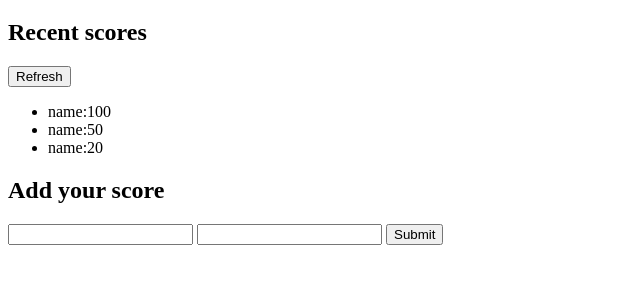
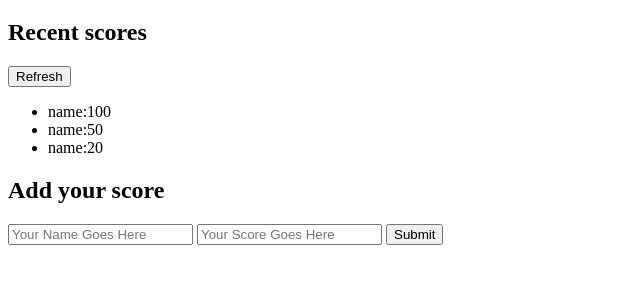
Before and after one commit to ahmedtaa/LeaderBoard, a plain HTML site: page src/index.html in a window 1280 px wide. Shown: the part 61-344 px from the top of the page, without its empty margins (0-640 px from the left). Drawn offline with Linux system fonts and the light colour scheme.

Commit message:
Fix reviewer notes

```diff
--- a/src/index.html
+++ b/src/index.html
@@ -24,8 +24,8 @@
         <section class="form">
             <h2>Add your score</h2>
             <form>
-                <input type="text" id="username" required />
-                <input type="number" id="score" required />
+                <input type="text" id="username" placeholder="Your Name Goes Here" required />
+                <input type="number" id="score" placeholder="Your Score Goes Here" required />
                 <button type="submit">Submit</button>
             </form>
         </section>
```
